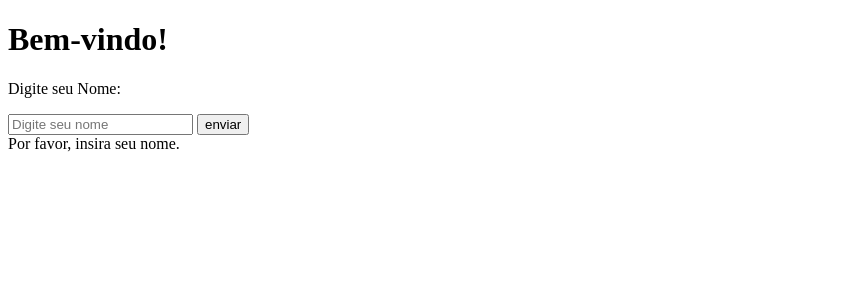
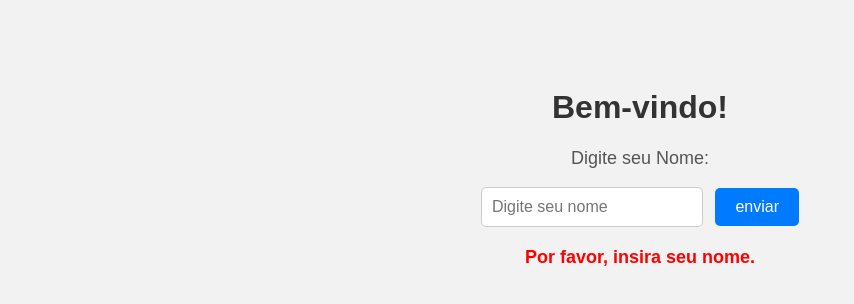
Before and after one commit to IlusionMTR/trabalho_pratico, a plain HTML site: page index.html in a window 1280 px wide. Both pictures are taken after a click on the input "enviar". Shown: the whole page, without its empty margins (0-854 px from the left). Drawn offline with Linux system fonts and the light colour scheme.

Commit message:
index.html

```diff
--- a/index.html
+++ b/index.html
@@ -3,13 +3,9 @@
 <head>
     <meta charset="UTF-8">
     <meta name="viewport" content="width=device-width, initial-scale=1.0">
-    <title>Document</title>
+    <title>Trabalho</title>
 </head>
 <body>
-    <meta charset="UTF-8">
-    <meta name="viewport" content="width=device-width, initial-scale=1.0">
-    <title>Exercício 3</title>
-
     <h1>Bem-vindo!</h1>
 
     <p>Digite seu Nome:</p>
@@ -32,10 +28,67 @@
                 mensagem.className = 'erro';
             }
             else {
-                mensagem.textContent = `Olá, ${nome}! Seja bem-vindo(a)!`;
+                mensagem.innerHTML = `Olá, ${nome}!<br> Seja bem-vindo(a)!`;
                 mensagem.className = 'sucesso';
             }
         });
     </script>
+
+    <style>
+        body {
+            font-family: Arial, sans-serif;
+            background-color: #f2f2f2;
+            text-align: center;
+            padding-top: 60px;
+        }
+
+        h1 {
+            color: #333;
+        }
+
+        p {
+            font-size: 18px;
+            color: #555;
+        }
+
+        input[type="text"] {
+            padding: 10px;
+            font-size: 16px;
+            width: 200px;
+            border: 1px solid #ccc;
+            border-radius: 5px;
+        }
+
+        input[type="submit"] {
+            padding: 10px 20px;
+            margin-left: 8px;
+            background-color: #007bff;
+            border: none;
+            border-radius: 5px;
+            color: white;
+            font-size: 16px;
+            cursor: pointer;
+            transition: background 0.3s;
+        }
+
+        input[type="submit"]:hover {
+            background-color: #0056b3;
+        }
+
+        #mensagem {
+            margin-top: 20px;
+            font-size: 18px;
+        }
+
+        .erro {
+            color: red;
+            font-weight: bold;
+        }
+
+        .sucesso {
+            color: green;
+            font-weight: bold;
+        }
+    </style>
 </body>
 </html>
```
